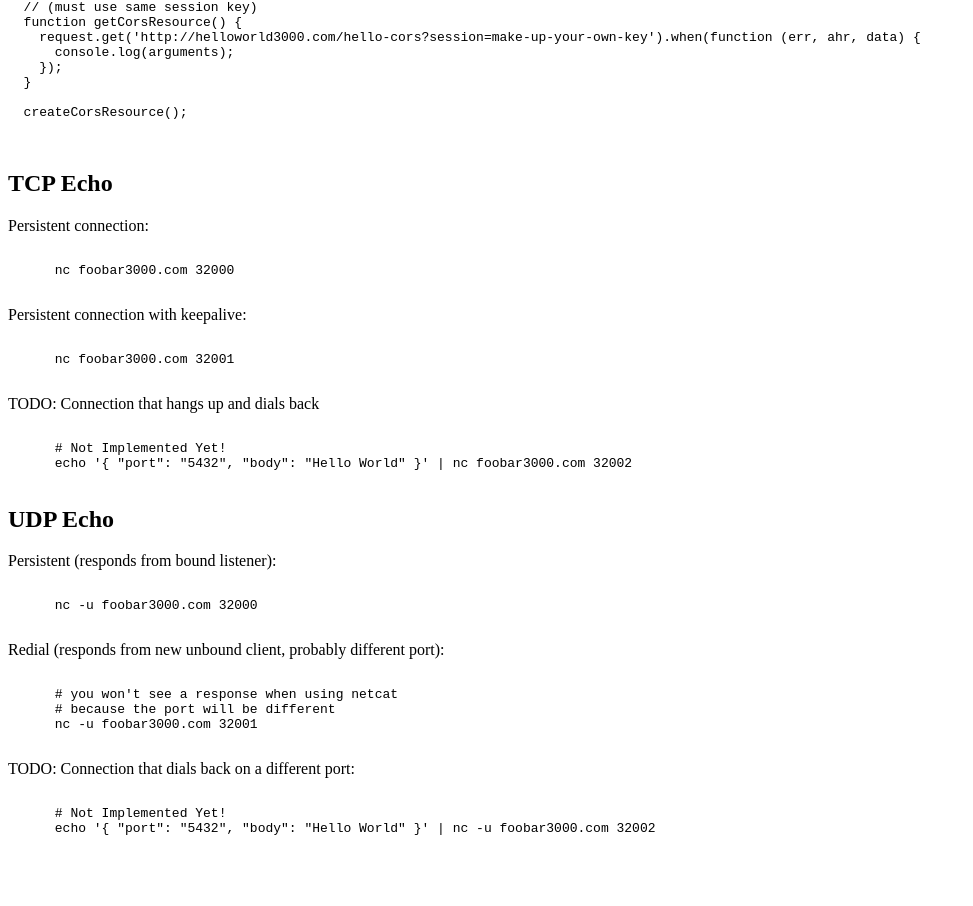
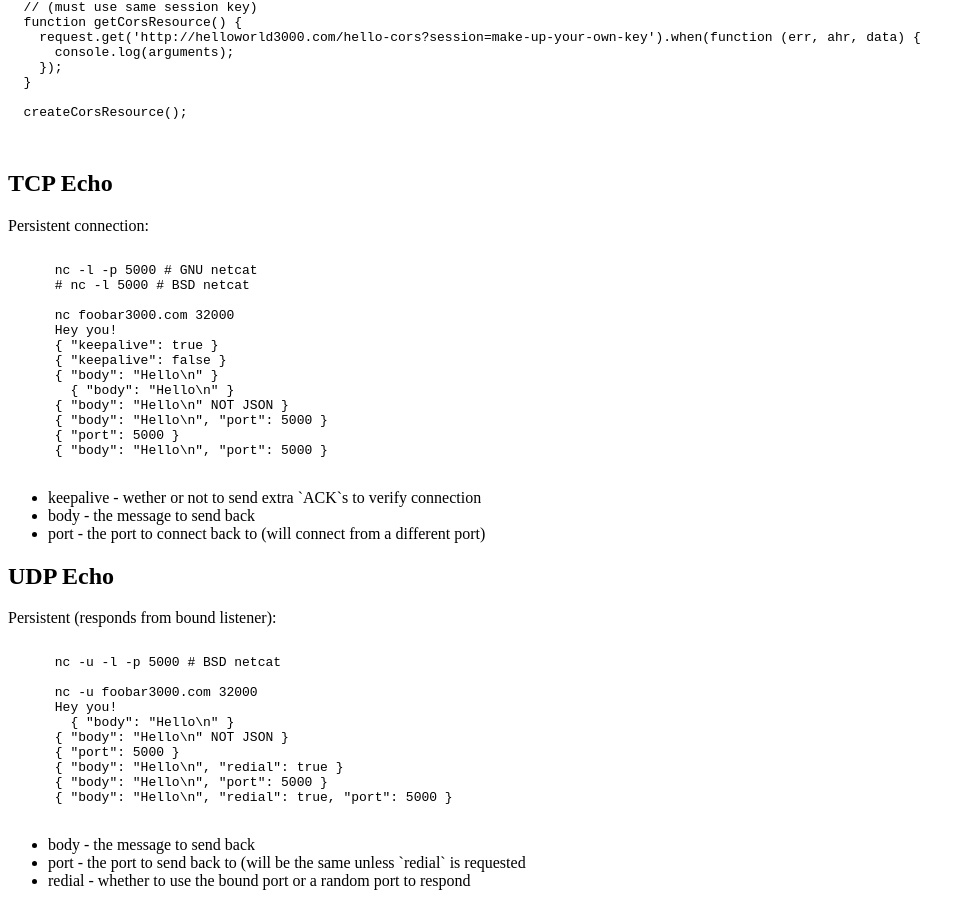
Before and after one commit to coolaj86/foobar3000, a website: page index.html in a window 1280 px wide. Shown: the part 973-1879 px from the top of the page, without its empty margins (0-973 px from the left). Before the commit the page ends 1837 px from the top, so only its background shows below. Drawn offline with Linux system fonts and the light colour scheme.

Commit message:
updated documentation

```diff
--- a/index.html
+++ b/index.html
@@ -84,19 +84,31 @@
 
     Persistent connection:
     <pre><code>
+      nc -l -p 5000 # GNU netcat
+      # nc -l 5000 # BSD netcat
+
       nc foobar3000.com 32000
+      Hey you!
+      { "keepalive": true }
+      { "keepalive": false }
+      { "body": "Hello\n" }
+        { "body": "Hello\n" }
+      { "body": "Hello\n" NOT JSON }
+      { "body": "Hello\n", "port": 5000 }
+      { "port": 5000 }
+      { "body": "Hello\n", "port": 5000 }
     </code></pre>
-
-    Persistent connection with keepalive:
-    <pre><code>
-      nc foobar3000.com 32001
-    </code></pre>
-
-    TODO: Connection that hangs up and dials back
-    <pre><code>
-      # Not Implemented Yet!
-      echo '{ "port": "5432", "body": "Hello World" }' | nc foobar3000.com 32002
-    </code></pre>
+    <ul>
+      <li>
+        keepalive - wether or not to send extra `ACK`s to verify connection
+      </li>
+      <li>
+        body - the message to send back
+      </li>
+      <li>
+        port - the port to connect back to (will connect from a different port)
+      </li>
+    </ul>
   </div>
 
   <div id="udp">
@@ -104,21 +116,28 @@
 
     Persistent (responds from bound listener):
     <pre><code>
+      nc -u -l -p 5000 # BSD netcat
+
       nc -u foobar3000.com 32000
+      Hey you!
+        { "body": "Hello\n" }
+      { "body": "Hello\n" NOT JSON }
+      { "port": 5000 }
+      { "body": "Hello\n", "redial": true }
+      { "body": "Hello\n", "port": 5000 }
+      { "body": "Hello\n", "redial": true, "port": 5000 }
     </code></pre>
-
-    Redial (responds from new unbound client, probably different port):
-    <pre><code>
-      # you won't see a response when using netcat
-      # because the port will be different
-      nc -u foobar3000.com 32001
-    </code></pre>
-
-    TODO: Connection that dials back on a different port:
-    <pre><code>
-      # Not Implemented Yet!
-      echo '{ "port": "5432", "body": "Hello World" }' | nc -u foobar3000.com 32002
-    </code></pre>
+    <ul>
+      <li>
+        body - the message to send back
+      </li>
+      <li>
+        port - the port to send back to (will be the same unless `redial` is requested
+      </li>
+      <li>
+        redial - whether to use the bound port or a random port to respond
+      </li>
+    </ul>
   </div>
   </body>
 </html>
```
Also changed, not shown: TODO.md (+0 -1 lines), server.js (+3 -6 lines), tcp-echo-keepalive.js (deleted, +0 -83 lines), udp-echo-redial.js (deleted, +0 -47 lines).
